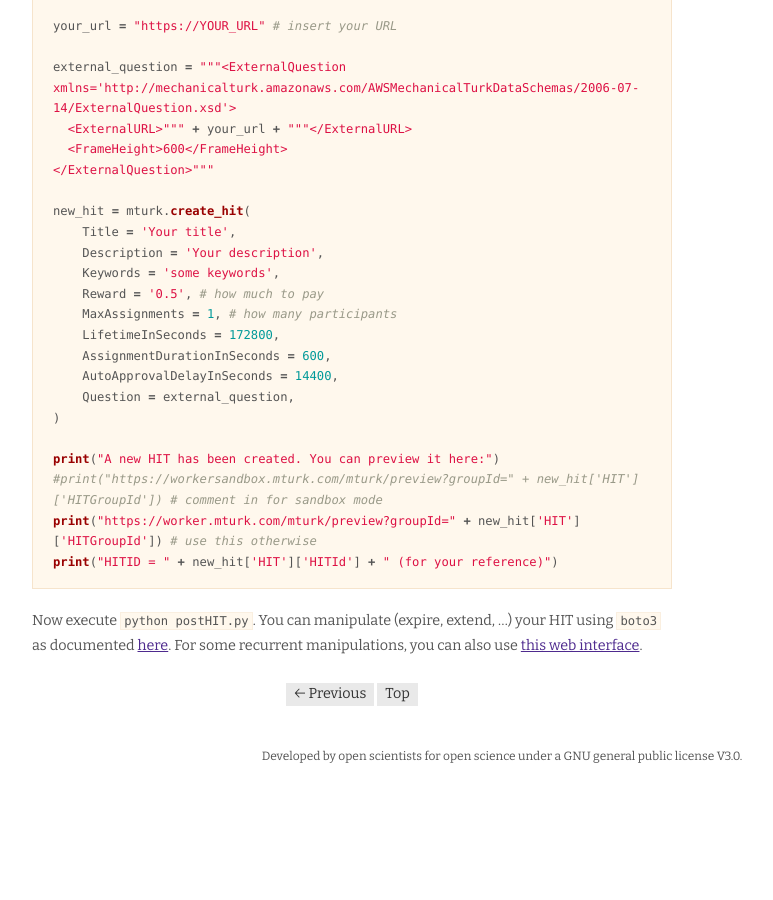
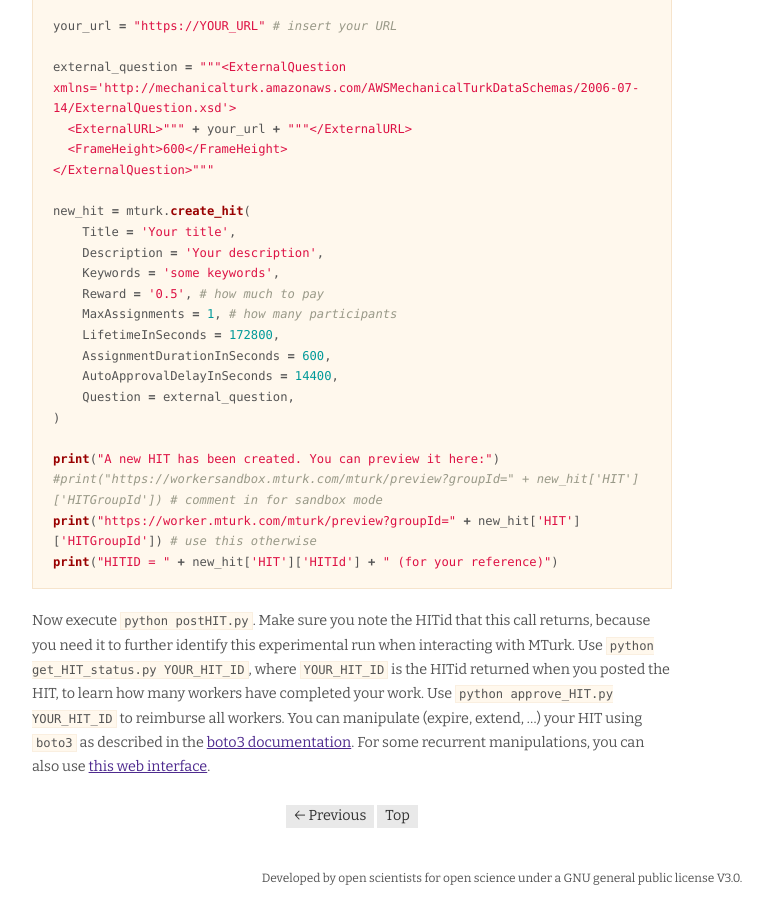
Before and after one commit to magpie-ea/magpie-site, a Jekyll site: the page built from docs/deployment.markdown, in a window 1280 px wide and 900 px high, scrolled down 5112 px. Shown: the whole window, without its empty margins (138-911 px from the left). Built offline with Jekyll 4.4.1, drawn with Linux system fonts in a browser that asks for light colours; nearby versions of some CDN libraries; before the commit the page ends 5890 px from its top, so only the background shows below that.

Commit message:
more docs for posting HITs with _babe

```diff
--- a/docs/deployment.markdown
+++ b/docs/deployment.markdown
@@ -164,4 +164,4 @@
 print("HITID = " + new_hit['HIT']['HITId'] + " (for your reference)")
 ~~~
 
-Now execute `python postHIT.py`. You can manipulate (expire, extend, ...) your HIT using `boto3` as documented [here](http://boto3.readthedocs.io/en/latest/index.html). For some recurrent manipulations, you can also use [this web interface](https://manage-hits-individually.s3.amazonaws.com/v4.0/index.html).
+Now execute `python postHIT.py`. Make sure you note the HITid that this call returns, because you need it to further identify this experimental run when interacting with MTurk. Use `python get_HIT_status.py YOUR_HIT_ID`, where `YOUR_HIT_ID` is the HITid returned when you posted the HIT, to learn how many workers have completed your work. Use `python approve_HIT.py YOUR_HIT_ID` to reimburse all workers. You can manipulate (expire, extend, ...) your HIT using `boto3` as described in the  [boto3 documentation](http://boto3.readthedocs.io/en/latest/index.html). For some recurrent manipulations, you can also use [this web interface](https://manage-hits-individually.s3.amazonaws.com/v4.0/index.html).
```
